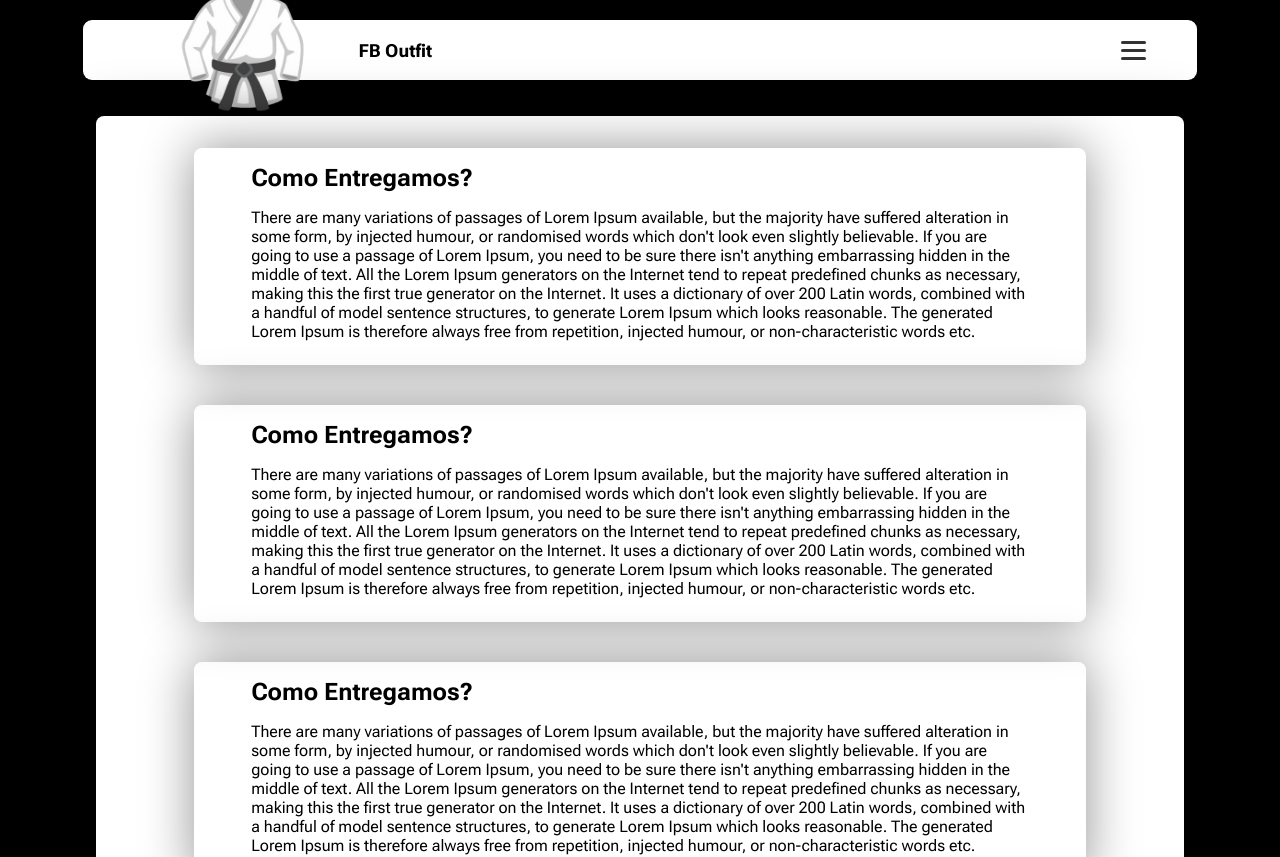
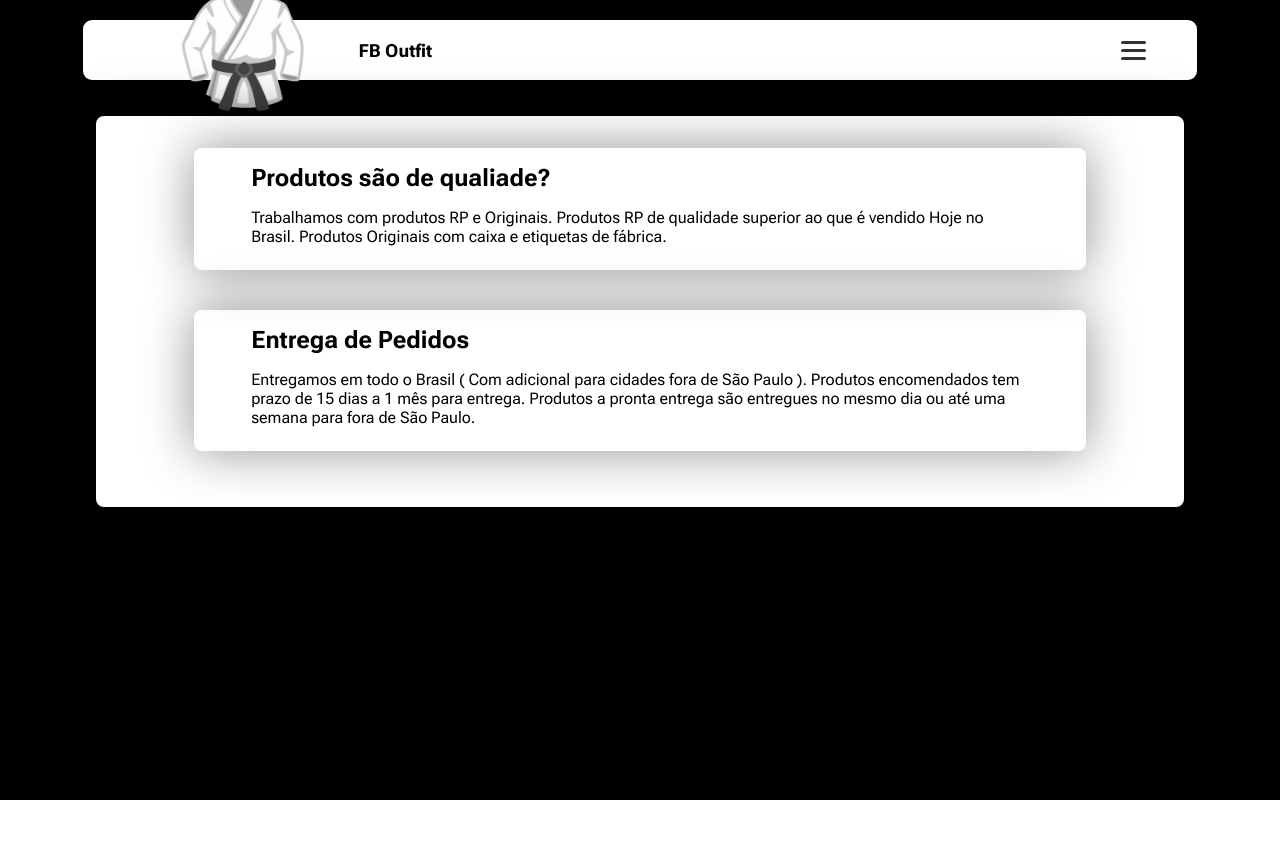
Before and after one commit to oN0V41S/Grupo-Novais, a React (Vite) app: page /duvidas in a window 1280 px wide. Shown: the top 857 px of the page. After the commit the page ends 800 px from the top, so only its background shows below. Built offline with nearby package versions, Linux system fonts and the light colour scheme.

Commit message:
fix info text

```diff
--- a/src/components/layout/header/header.jsx
+++ b/src/components/layout/header/header.jsx
@@ -100,15 +100,15 @@ export default function Header(){
             </button>
           <div>
           </div>
-          <Link onClick={closeModal} className="sectionModal" to="/sobre">
-            <h1>Sobre</h1>
-          </Link>
           <Link onClick={closeModal} className="sectionModal" to="/duvidas">
             <h1>Dúvidas</h1>
           </Link>
           <Link onClick={closeModal} className="sectionModal" to="/login">
             <h1>Login</h1>
           </Link>
+          <Link onClick={closeModal} className="sectionModal" to="/sobre">
+            <h1>Sobre</h1>
+          </Link>
         </Modal>
     </header>
   )
--- a/src/pages/duvidas/duvidas.jsx
+++ b/src/pages/duvidas/duvidas.jsx
@@ -7,24 +7,20 @@ import Header from "@layout/header/header";
 export default function Duvidas(){
   const questions = [
     {
-      title:"t1",
-      desc: "There are many variations of passages of Lorem Ipsum available, but the majority have suffered alteration in some form, by injected humour, or randomised words which don't look even slightly believable. If you are going to use a passage of Lorem Ipsum, you need to be sure there isn't anything embarrassing hidden in the middle of text. All the Lorem Ipsum generators on the Internet tend to repeat predefined chunks as necessary, making this the first true generator on the Internet. It uses a dictionary of over 200 Latin words, combined with a handful of model sentence structures, to generate Lorem Ipsum which looks reasonable. The generated Lorem Ipsum is therefore always free from repetition, injected humour, or non-characteristic words etc."
+      title:"Produtos são de qualiade?",
+      desc: "Trabalhamos com produtos RP e Originais. Produtos RP de qualidade superior ao que é vendido Hoje no Brasil. Produtos Originais com caixa e etiquetas de fábrica."
     },
     {
-      title:"t2",
-      desc: "There are many variations of passages of Lorem Ipsum available, but the majority have suffered alteration in some form, by injected humour, or randomised words which don't look even slightly believable. If you are going to use a passage of Lorem Ipsum, you need to be sure there isn't anything embarrassing hidden in the middle of text. All the Lorem Ipsum generators on the Internet tend to repeat predefined chunks as necessary, making this the first true generator on the Internet. It uses a dictionary of over 200 Latin words, combined with a handful of model sentence structures, to generate Lorem Ipsum which looks reasonable. The generated Lorem Ipsum is therefore always free from repetition, injected humour, or non-characteristic words etc."
+      title:"Entrega de Pedidos",
+      desc: "Entregamos em todo o Brasil ( Com adicional para cidades fora de São Paulo ). Produtos encomendados tem prazo de 15 dias a 1 mês para entrega. Produtos a pronta entrega são entregues no mesmo dia ou até uma semana para fora de São Paulo."
     },
-    {
-      title:"t3",
-      desc: "There are many variations of passages of Lorem Ipsum available, but the majority have suffered alteration in some form, by injected humour, or randomised words which don't look even slightly believable. If you are going to use a passage of Lorem Ipsum, you need to be sure there isn't anything embarrassing hidden in the middle of text. All the Lorem Ipsum generators on the Internet tend to repeat predefined chunks as necessary, making this the first true generator on the Internet. It uses a dictionary of over 200 Latin words, combined with a handful of model sentence structures, to generate Lorem Ipsum which looks reasonable. The generated Lorem Ipsum is therefore always free from repetition, injected humour, or non-characteristic words etc."
-    }
-  ]
+]
 
-  function QuestionCard(){
+  function QuestionCard({title, desc}){
     return(
       <div className="questionCard">
-        <h1>Como Entregamos?</h1>
-        <p>There are many variations of passages of Lorem Ipsum available, but the majority have suffered alteration in some form, by injected humour, or randomised words which don't look even slightly believable. If you are going to use a passage of Lorem Ipsum, you need to be sure there isn't anything embarrassing hidden in the middle of text. All the Lorem Ipsum generators on the Internet tend to repeat predefined chunks as necessary, making this the first true generator on the Internet. It uses a dictionary of over 200 Latin words, combined with a handful of model sentence structures, to generate Lorem Ipsum which looks reasonable. The generated Lorem Ipsum is therefore always free from repetition, injected humour, or non-characteristic words etc.</p>
+        <h1>{title}</h1>
+        <p>{desc}</p>
       </div>
     )
   }
@@ -33,10 +29,11 @@ export default function Duvidas(){
     <>
       <Header/>
       <section className="questionsList">
-        {questions.map((question, index) => (
-          <QuestionCard key={index} title={question.title} desc={question.desc}/>
-        ))}
-        <QuestionCard/>
+        {questions.map(question => {
+        return(
+            <QuestionCard title={question.title} desc={question.desc} key={question.title}/>
+        )
+        })}
       </section>
     </>
   )
```
